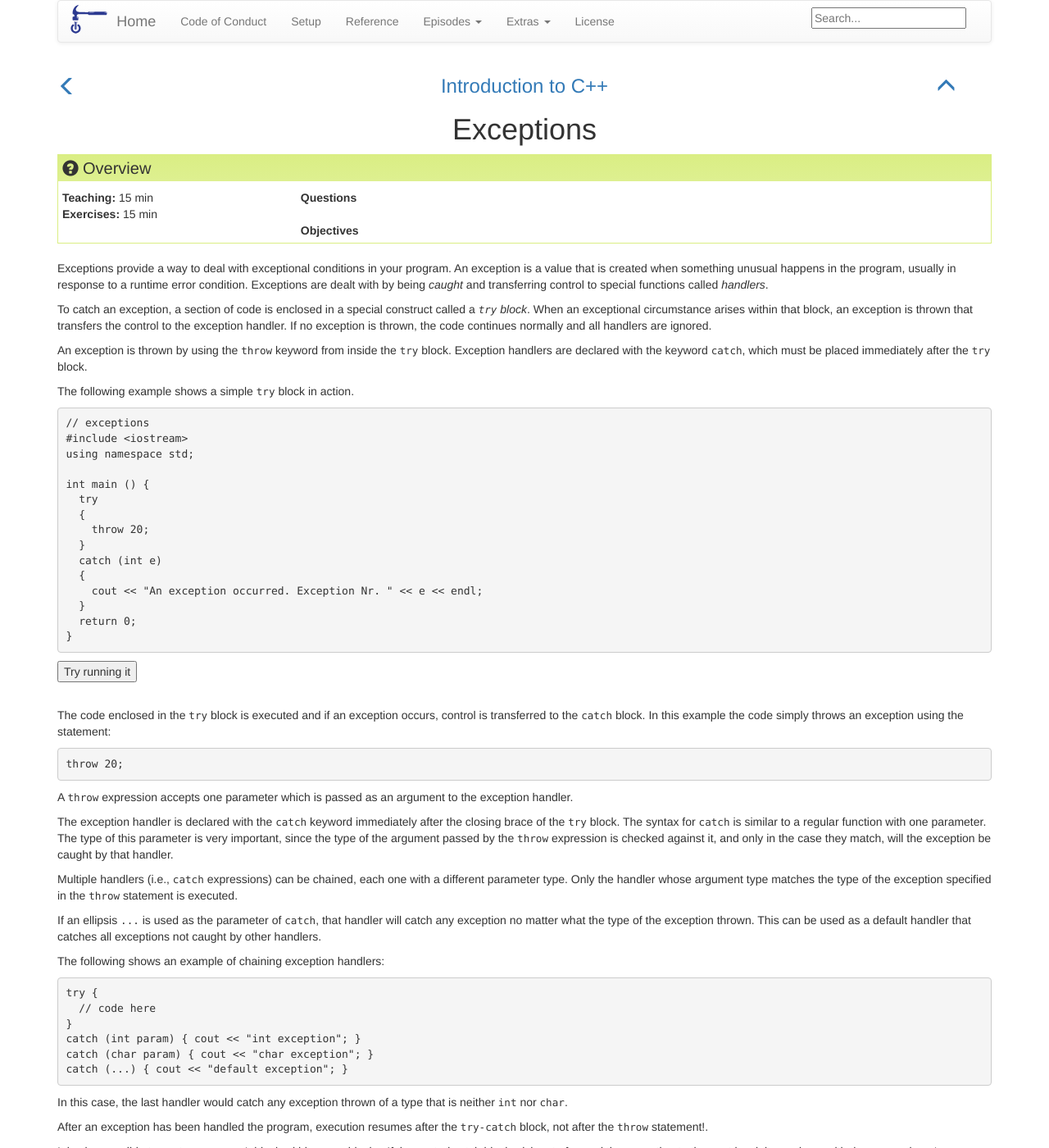
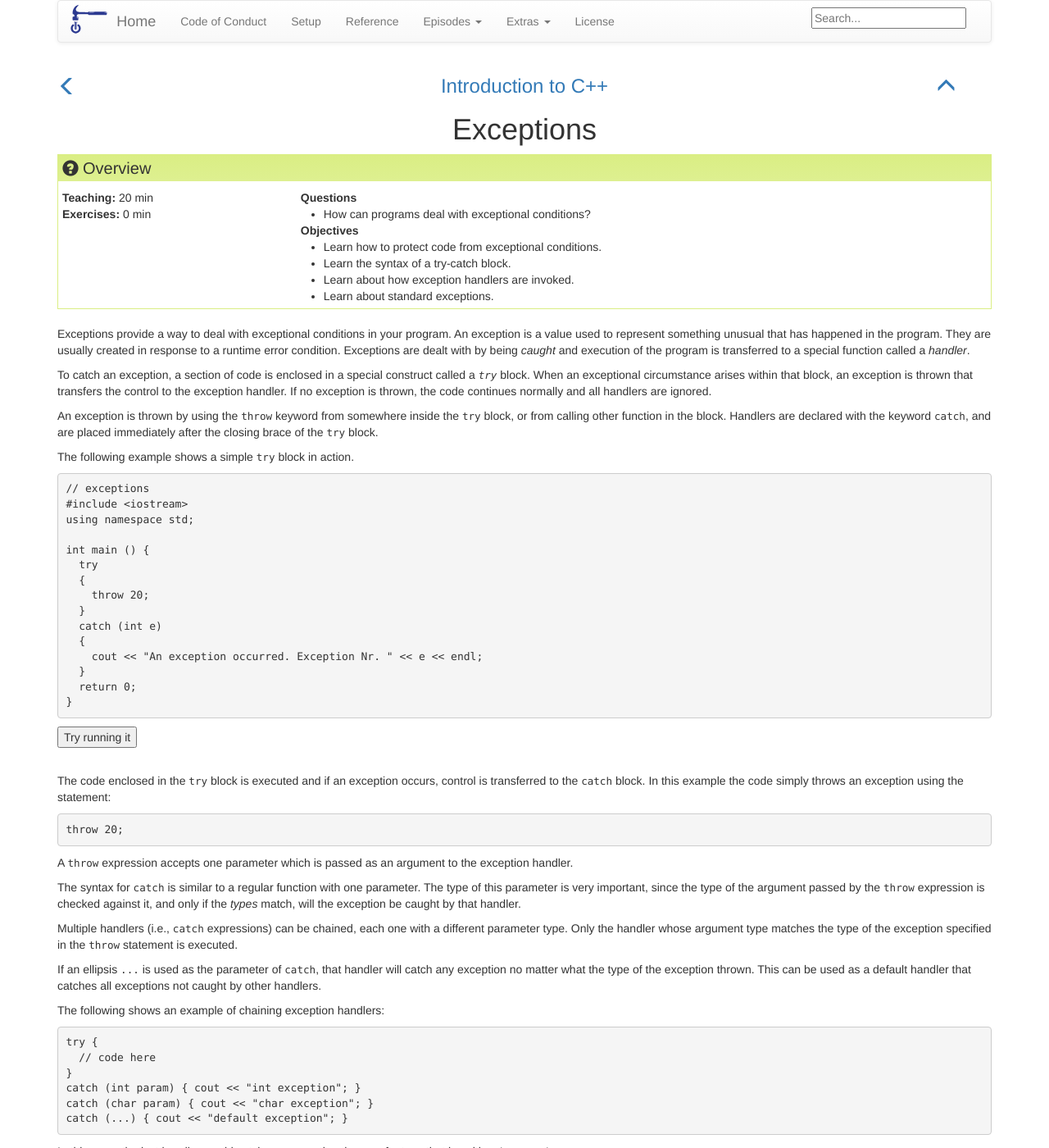
Before and after one commit to ornl-ssd/cpp-novice, a Jekyll site: the page built from _episodes/23-exceptions.md, in a window 1280 px wide and 1400 px high. Shown: the whole window at 82% size. Built offline with Jekyll 4.4.1, drawn with Linux system fonts in a browser that asks for light colours; some of the changed text lies outside the part shown.

Commit message:
Signed-off-by: Greg Watson <g.watson@computer.org>

```diff
--- a/_episodes/23-exceptions.md
+++ b/_episodes/23-exceptions.md
@@ -1,21 +1,30 @@
 ---
 title: "Exceptions"
-teaching: 15
-exercises: 15
+teaching: 20
+exercises: 0
 questions:
+- "How can programs deal with exceptional conditions?"
 objectives:
+- "Learn how to protect code from exceptional conditions."
+- "Learn the syntax of a try-catch block."
+- "Learn about how exception handlers are invoked."
+- "Learn about standard exceptions."
 keypoints:
+- "Exceptional conditions occur within any program."
+- "Handling exceptions is important to ensuring program correctness."
+- "Exception handlers are just like regular functions."
+- "Operations in the standard library throw exceptions."
 ---
-Exceptions provide a way to deal with exceptional conditions in your program. An exception is a value that is created when something unusual
-happens in the program, usually in response to a runtime error condition. Exceptions are dealt with by being *caught* and transferring control
-to special functions called *handlers*.
+Exceptions provide a way to deal with exceptional conditions in your program. An exception is a value used to represent something unusual that
+has happened in the program. They are usually created in response to a runtime error condition. Exceptions are dealt with by being *caught* and
+execution of the program is transferred to a special function called a *handler*.
 
-To catch an exception, a section of code is enclosed in a special construct called a *`try` block*.
+To catch an exception, a section of code is enclosed in a special construct called a *`try`* block.
 When an exceptional circumstance arises within that block, an exception is thrown that transfers the control to the exception handler.
 If no exception is thrown, the code continues normally and all handlers are ignored.
 
-An exception is thrown by using the `throw` keyword from inside the `try` block. Exception handlers are declared with the keyword `catch`,
-which must be placed immediately after the `try` block.
+An exception is thrown by using the `throw` keyword from somewhere inside the `try` block, or from calling other function in the block.
+Handlers are declared with the keyword `catch`, and are placed immediately after the closing brace of the `try` block.
 
 The following example shows a simple `try` block in action.
 
@@ -72,9 +81,8 @@ throw 20;
 
 A `throw` expression accepts one parameter which is passed as an argument to the exception handler.
 
-The exception handler is declared with the `catch` keyword immediately after the closing brace of the `try` block. The syntax for `catch` is
-similar to a regular function with one parameter. The type of this parameter is very important, since the type of the argument passed by the
-`throw` expression is checked against it, and only in the case they match, will the exception be caught by that handler.
+The syntax for `catch` is similar to a regular function with one parameter. The type of this parameter is very important, since the type of the
+argument passed by the `throw` expression is checked against it, and only if the *types* match, will the exception be caught by that handler.
 
 Multiple handlers (i.e., `catch` expressions) can be chained, each one with a different parameter type. Only the handler whose argument type
 matches the type of the exception specified in the `throw` statement is executed.
@@ -96,10 +104,10 @@ catch (...) { cout << "default exception"; }
 
 In this case, the last handler would catch any exception thrown of a type that is neither `int` nor `char`.
 
-After an exception has been handled the program, execution resumes after the `try-catch` block, not after the `throw` statement!.
+After an exception has been handled the program, execution resumes after the entire `try-catch` block, not after the `throw` statement!.
 
-It is also possible to nest a `try-catch` block within a `try` blocks. If the nested catch block wishes to forward the exception
-to the next level, it can do so with the expression `throw;`.
+It is also possible to nest a `try-catch` block within a `try` block. If the nested catch block wishes to forward the exception
+to the next level, it can do so with the statement `throw;`.
 
 For example:
 
@@ -211,7 +219,7 @@ custom exceptions to report errors:
 <tr><td><code>runtime_error</code></td><td>error detected during runtime</td></tr>
 </table>
 
-A typical example where standard exceptions need to be checked for is on memory allocation:
+A typical example where exception handling should always be used is when allocating memory:
 
 ~~~
 // bad_alloc standard exception
```
